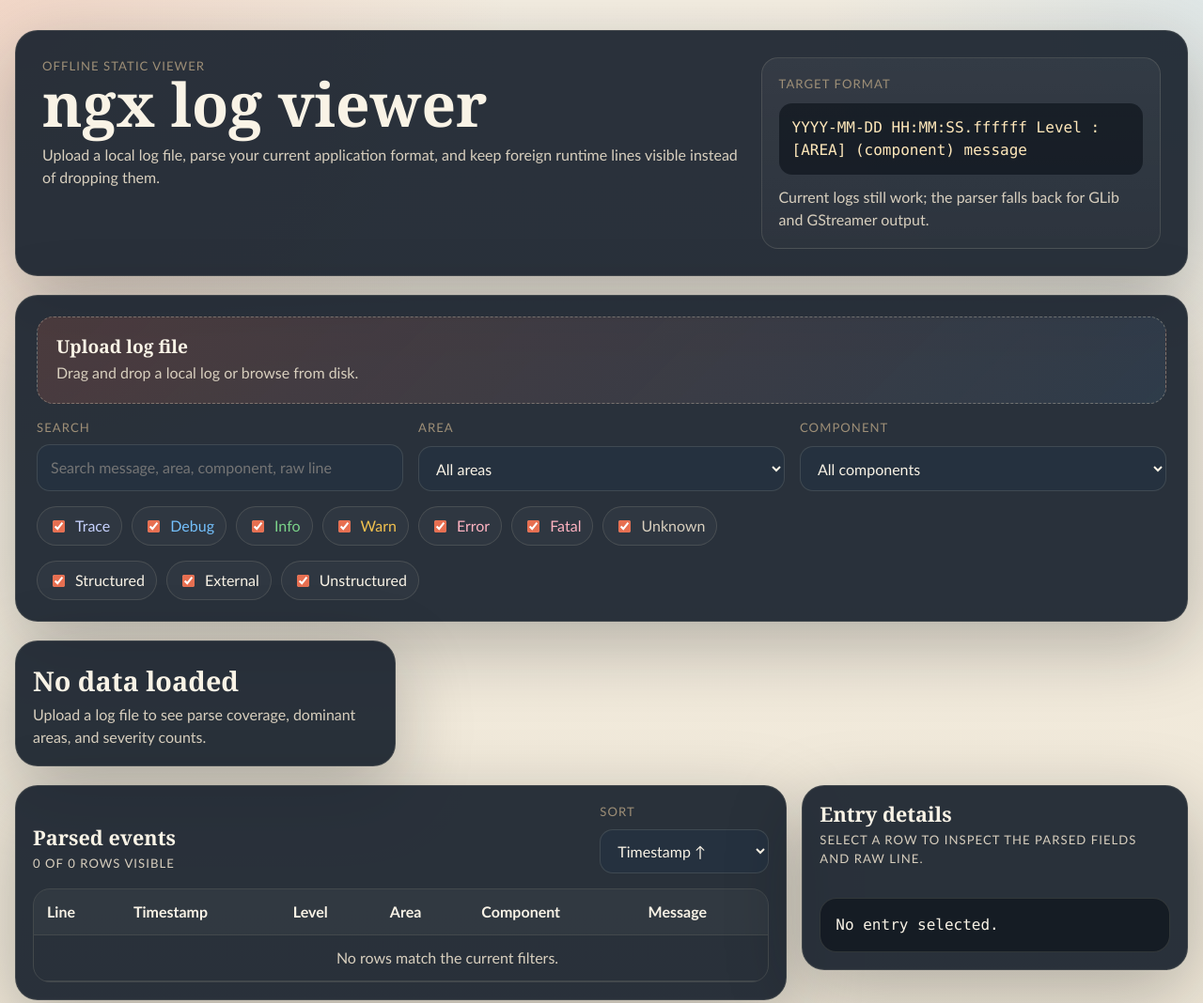
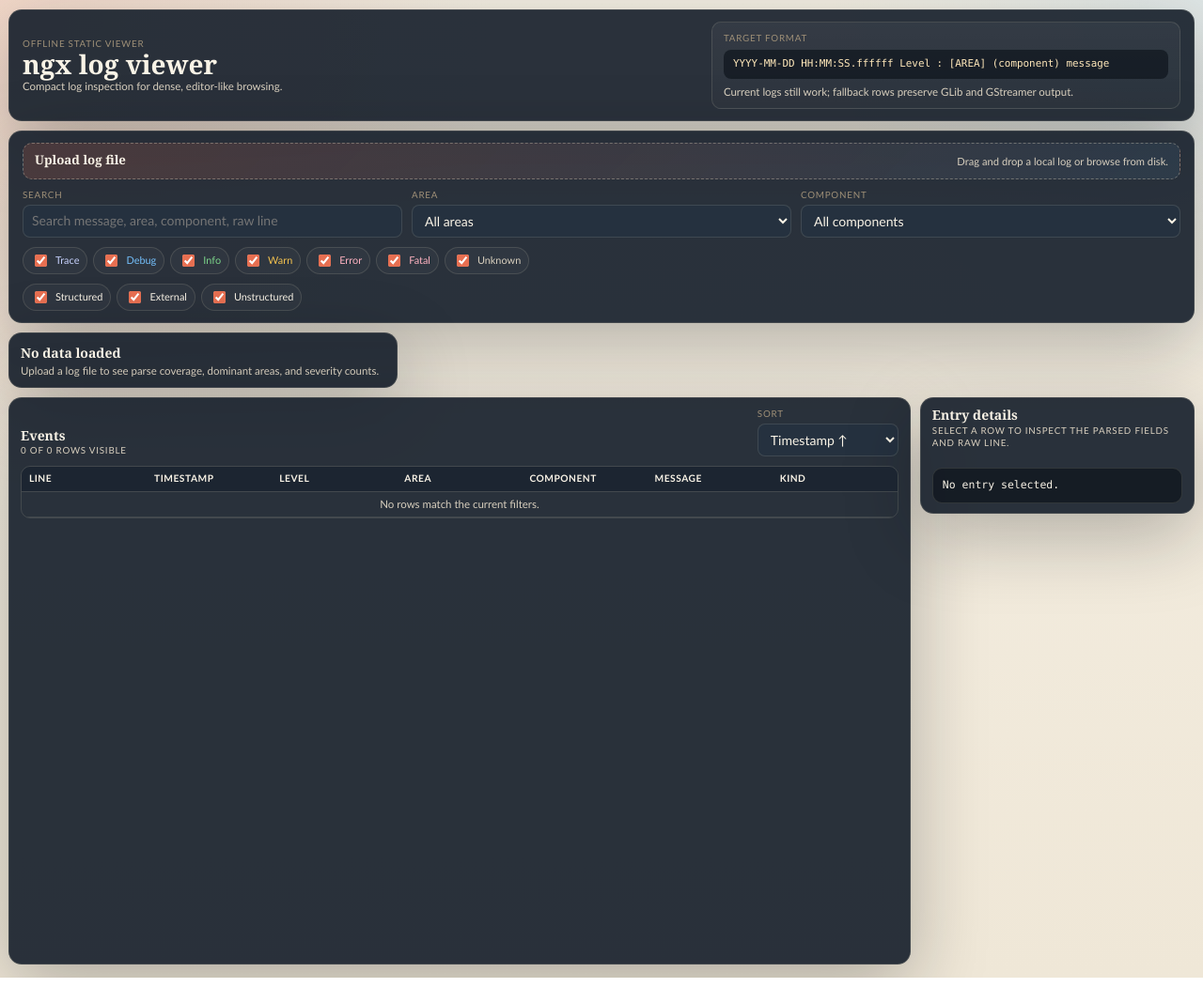
Before and after one commit to maxsharabayko/log-viewer, a website built with Vite: page index.html in a window 1280 px wide. Shown: the top 1068 px of the page at 94% size. After the commit the page ends 1041 px from the top, so only its background shows below. Built offline with nearby package versions, Linux system fonts and the light colour scheme.

Commit message:
Decreased elements sizes for better observability.

```diff
--- a/src/main.ts
+++ b/src/main.ts
@@ -37,14 +37,12 @@
       <div>
         <p class="eyebrow">Offline Static Viewer</p>
         <h1>ngx log viewer</h1>
-        <p class="hero-copy">
-          Upload a local log file, parse your current application format, and keep foreign runtime lines visible instead of dropping them.
-        </p>
+        <p class="hero-copy">Compact log inspection for dense, editor-like browsing.</p>
       </div>
       <div class="format-card">
         <p class="format-label">Target format</p>
         <code>YYYY-MM-DD HH:MM:SS.ffffff Level : [AREA] (component) message</code>
-        <p class="format-note">Current logs still work; the parser falls back for GLib and GStreamer output.</p>
+        <p class="format-note">Current logs still work; fallback rows preserve GLib and GStreamer output.</p>
       </div>
     </header>
 
@@ -91,7 +89,7 @@
       <div class="table-panel">
         <div class="panel-header">
           <div>
-            <h2>Parsed events</h2>
+            <h2>Events</h2>
             <p id="results-meta">Load a file to inspect entries.</p>
           </div>
           <label class="field inline-field">
--- a/src/style.css
+++ b/src/style.css
@@ -18,7 +18,7 @@
   --display: Georgia, 'Times New Roman', serif;
   --mono: 'Cascadia Code', Consolas, monospace;
   color: var(--text);
-  font: 16px/1.5 var(--sans);
+  font: 14px/1.35 var(--sans);
   font-synthesis: none;
   text-rendering: optimizeLegibility;
   -webkit-font-smoothing: antialiased;
@@ -64,9 +64,9 @@
 }
 
 .shell {
-  width: min(1440px, calc(100% - 32px));
+  width: min(1680px, calc(100% - 18px));
   margin: 0 auto;
-  padding: 32px 0 40px;
+  padding: 10px 0 14px;
 }
 
 .hero-panel,
@@ -76,16 +76,17 @@
 .details-panel {
   background: var(--panel);
   border: 1px solid var(--line);
-  border-radius: 24px;
+  border-radius: 14px;
   box-shadow: var(--shadow);
 }
 
 .hero-panel {
   display: grid;
-  grid-template-columns: minmax(0, 1.4fr) minmax(300px, 0.8fr);
-  gap: 20px;
-  padding: 28px;
-  margin-bottom: 20px;
+  grid-template-columns: minmax(0, 1.3fr) minmax(280px, 0.9fr);
+  gap: 12px;
+  padding: 12px 14px;
+  margin-bottom: 10px;
+  align-items: center;
 }
 
 .eyebrow,
@@ -94,25 +95,25 @@
 .field span,
 .panel-header p {
   color: var(--muted);
-  font-size: 0.82rem;
+  font-size: 0.7rem;
   letter-spacing: 0.08em;
   text-transform: uppercase;
 }
 
 h1 {
-  font: 700 clamp(2.6rem, 5vw, 5.2rem) / 0.95 var(--display);
+  font: 700 clamp(1.3rem, 2.2vw, 2rem) / 1 var(--display);
   text-transform: lowercase;
-  margin-bottom: 12px;
+  margin-bottom: 2px;
 }
 
 h2 {
-  font: 700 1.35rem/1.1 var(--display);
-  margin-bottom: 6px;
+  font: 700 1rem/1.1 var(--display);
+  margin-bottom: 2px;
 }
 
 h3 {
-  font: 700 1.8rem/1.1 var(--display);
-  margin: 8px 0;
+  font: 700 1rem/1.1 var(--display);
+  margin: 3px 0;
 }
 
 .hero-copy,
@@ -122,34 +123,47 @@
   color: var(--text-soft);
 }
 
+.hero-copy,
+.format-note,
+.summary-card p,
+tbody,
+.raw-line,
+.details-grid dd {
+  font-size: 0.82rem;
+}
+
 .format-card {
   align-self: stretch;
-  padding: 18px;
-  border-radius: 18px;
+  padding: 10px 12px;
+  border-radius: 10px;
   background: linear-gradient(180deg, rgba(255, 255, 255, 0.05), rgba(255, 255, 255, 0.02));
   border: 1px solid var(--line);
 }
 
 .format-card code {
   display: block;
-  margin: 10px 0 12px;
-  padding: 14px;
+  margin: 6px 0;
+  padding: 8px 10px;
   overflow-x: auto;
-  border-radius: 14px;
+  border-radius: 8px;
   background: rgba(11, 17, 25, 0.65);
   color: #ffe8ba;
+  font-size: 0.78rem;
 }
 
 .toolbar {
-  padding: 22px;
-  margin-bottom: 20px;
+  padding: 12px 14px;
+  margin-bottom: 10px;
 }
 
 .dropzone {
-  display: block;
-  padding: 20px;
+  display: flex;
+  align-items: center;
+  justify-content: space-between;
+  gap: 12px;
+  padding: 10px 12px;
   border: 1px dashed rgba(255, 241, 213, 0.3);
-  border-radius: 18px;
+  border-radius: 10px;
   background: linear-gradient(135deg, rgba(231, 111, 81, 0.18), rgba(116, 192, 252, 0.08));
   cursor: pointer;
   transition: transform 0.2s ease, border-color 0.2s ease;
@@ -167,63 +181,65 @@
 
 .dropzone-title {
   display: block;
-  font: 700 1.2rem/1.1 var(--display);
-  margin-bottom: 6px;
+  font: 700 0.95rem/1.1 var(--display);
+  margin-bottom: 2px;
 }
 
 .dropzone-subtitle {
   color: var(--text-soft);
+  font-size: 0.8rem;
 }
 
 .toolbar-grid,
 .summary-grid,
 .content-grid {
   display: grid;
-  gap: 16px;
+  gap: 10px;
 }
 
 .toolbar-grid {
   grid-template-columns: repeat(3, minmax(0, 1fr));
-  margin-top: 16px;
+  margin-top: 10px;
 }
 
 .field {
   display: grid;
-  gap: 8px;
+  gap: 4px;
 }
 
 .field input,
 .field select {
   width: 100%;
   min-width: 0;
-  padding: 12px 14px;
+  padding: 7px 9px;
   border: 1px solid var(--line);
-  border-radius: 14px;
+  border-radius: 8px;
   background: var(--panel-soft);
   color: var(--text);
 }
 
 .inline-field {
-  width: 180px;
+  width: 150px;
 }
 
 .level-row,
 .kind-row {
   display: flex;
   flex-wrap: wrap;
-  gap: 10px;
-  margin-top: 16px;
+  gap: 6px;
+  margin-top: 10px;
 }
 
 .level-pill,
 .kind-row label {
   display: inline-flex;
   align-items: center;
-  gap: 8px;
-  padding: 8px 12px;
+  gap: 6px;
+  padding: 4px 8px;
   border-radius: 999px;
   border: 1px solid var(--line);
   background: rgba(255, 255, 255, 0.03);
+  font-size: 0.78rem;
 }
 
 .level-pill input,
@@ -241,55 +257,91 @@
 
 .summary-grid {
   grid-template-columns: repeat(3, minmax(0, 1fr));
-  margin-bottom: 20px;
+  margin-bottom: 10px;
 }
 
 .summary-card {
-  padding: 18px;
+  padding: 10px 12px;
 }
 
 .content-grid {
-  grid-template-columns: minmax(0, 1.8fr) minmax(320px, 0.9fr);
+  grid-template-columns: minmax(0, 2.3fr) minmax(260px, 0.7fr);
   align-items: start;
 }
 
 .table-panel,
 .details-panel {
-  padding: 18px;
+  padding: 10px 12px;
   min-width: 0;
+}
+
+.table-panel {
+  min-height: calc(100vh - 196px);
+}
+
+.details-panel {
+  position: sticky;
+  top: 8px;
+  max-height: calc(100vh - 20px);
+  overflow: auto;
 }
 
 .panel-header {
   display: flex;
   align-items: end;
   justify-content: space-between;
-  gap: 12px;
-  margin-bottom: 16px;
+  gap: 8px;
+  margin-bottom: 10px;
 }
 
 .table-wrap {
   overflow: auto;
-  border-radius: 18px;
+  border-radius: 10px;
   border: 1px solid var(--line);
+  max-height: calc(100vh - 270px);
 }
 
 table {
   width: 100%;
   border-collapse: collapse;
-  min-width: 880px;
+  min-width: 760px;
+  table-layout: fixed;
 }
 
 thead {
   background: rgba(255, 255, 255, 0.04);
 }
 
+thead th {
+  position: sticky;
+  top: 0;
+  z-index: 1;
+  background: rgba(28, 37, 49, 0.98);
+}
+
 th,
 td {
-  padding: 12px 14px;
+  padding: 6px 8px;
   text-align: left;
   border-bottom: 1px solid var(--line);
   vertical-align: top;
 }
+
+th {
+  font-size: 0.73rem;
+  letter-spacing: 0.05em;
+  text-transform: uppercase;
+}
+
+td {
+  line-height: 1.2;
+}
+
+td:nth-child(1) { width: 58px; }
+td:nth-child(3) { width: 76px; }
+td:nth-child(4) { width: 120px; }
+td:nth-child(5) { width: 150px; }
+td:nth-child(7) { width: 94px; }
 
 tbody tr {
   cursor: pointer;
@@ -301,7 +353,9 @@
 }
 
 .message-cell {
-  min-width: 360px;
+  min-width: 240px;
+  overflow: hidden;
+  text-overflow: ellipsis;
 }
 
 .severity,
@@ -309,10 +363,10 @@
   display: inline-flex;
   align-items: center;
   justify-content: center;
-  min-width: 72px;
-  padding: 5px 10px;
+  min-width: 54px;
+  padding: 2px 6px;
   border-radius: 999px;
-  font-size: 0.85rem;
+  font-size: 0.72rem;
   border: 1px solid transparent;
 }
 
@@ -330,29 +384,29 @@
 
 .details-grid {
   display: grid;
-  gap: 12px;
-  margin-bottom: 16px;
+  gap: 8px;
+  margin-bottom: 10px;
 }
 
 .details-grid div {
-  padding: 12px 14px;
-  border-radius: 14px;
+  padding: 8px 10px;
+  border-radius: 8px;
   background: var(--panel-soft);
   border: 1px solid var(--line);
 }
 
 .details-grid dt {
   color: var(--muted);
-  font-size: 0.76rem;
+  font-size: 0.68rem;
   letter-spacing: 0.08em;
   text-transform: uppercase;
-  margin-bottom: 4px;
+  margin-bottom: 2px;
 }
 
 .raw-line {
   margin: 0;
-  padding: 16px;
-  border-radius: 18px;
+  padding: 10px;
+  border-radius: 10px;
   background: rgba(11, 17, 25, 0.65);
   border: 1px solid var(--line);
   white-space: pre-wrap;
@@ -372,6 +426,19 @@
     grid-template-columns: 1fr;
   }
 
+  .table-panel {
+    min-height: auto;
+  }
+
+  .details-panel {
+    position: static;
+    max-height: none;
+  }
+
+  .table-wrap {
+    max-height: none;
+  }
+
   .inline-field {
     width: 100%;
   }
@@ -385,7 +452,7 @@
 @media (max-width: 720px) {
   .shell {
     width: min(100%, calc(100% - 20px));
-    padding: 20px 0 28px;
+    padding: 8px 0 14px;
   }
 
   .hero-panel,
@@ -393,13 +460,18 @@
   .table-panel,
   .details-panel,
   .summary-card {
-    border-radius: 18px;
+    border-radius: 12px;
   }
 
   .hero-panel,
   .toolbar,
   .table-panel,
   .details-panel {
-    padding: 16px;
+    padding: 10px;
+  }
+
+  .dropzone {
+    align-items: start;
+    flex-direction: column;
   }
 }
```
